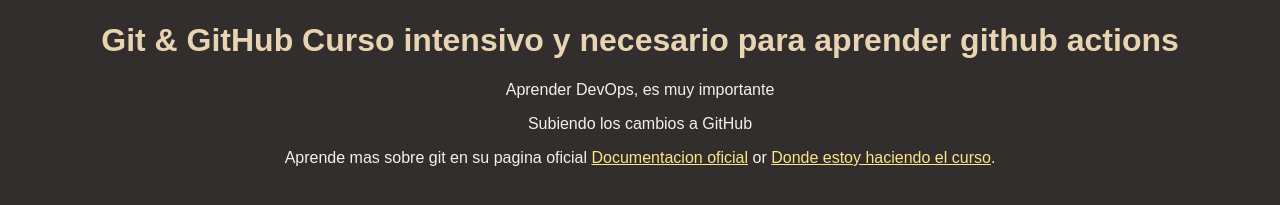
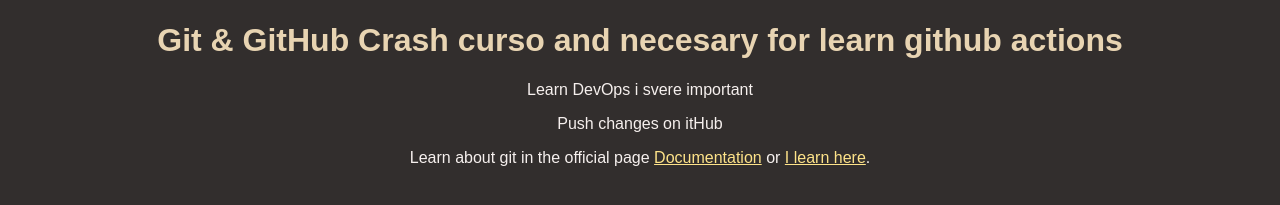
Before and after one commit to mchilito96/cursogithub, a plain HTML site: page index.html in a window 1280 px wide. Shown: the part 147-352 px from the top of the page. Drawn offline with Linux system fonts and the light colour scheme.

Commit message:
Version en ingles

```diff
--- a/index.html
+++ b/index.html
@@ -4,20 +4,20 @@
     <meta charset="UTF-8" />
     <meta http-equiv="X-UA-Compatible" content="IE=edge" />
     <meta name="viewport" content="width=device-width, initial-scale=1.0" />
-    <title>Git & GitHub Curso Intensivo</title>
+    <title>Git & GitHub Crash Curso</title>
     <link rel="stylesheet" href="styles.css" />
   </head>
   <body>
     <header>
       <img id="logo" src="logo.png" alt="A logo that contains the word 'Git'" />
-      <h1>Git & GitHub Curso intensivo y necesario para aprender github actions</h1>
+      <h1>Git & GitHub Crash curso and necesary for learn github actions</h1>
     </header>
     <main>
-      <p>Aprender DevOps, es muy importante</p>
-      <p>Subiendo los cambios a GitHub</p>
-        Aprende mas sobre git en su pagina oficial
-        <a href="https://git-scm.com/book/en/v2">Documentacion oficial</a> or
-        <a href="https://acad.link/git">Donde estoy haciendo el curso</a>.
+      <p>Learn DevOps i svere important </p>
+      <p>Push changes on itHub</p>
+        Learn about git in the official page
+        <a href="https://git-scm.com/book/en/v2">Documentation</a> or
+        <a href="https://acad.link/git">I learn here</a>.
       </p>
     </main>
   </body>
```
